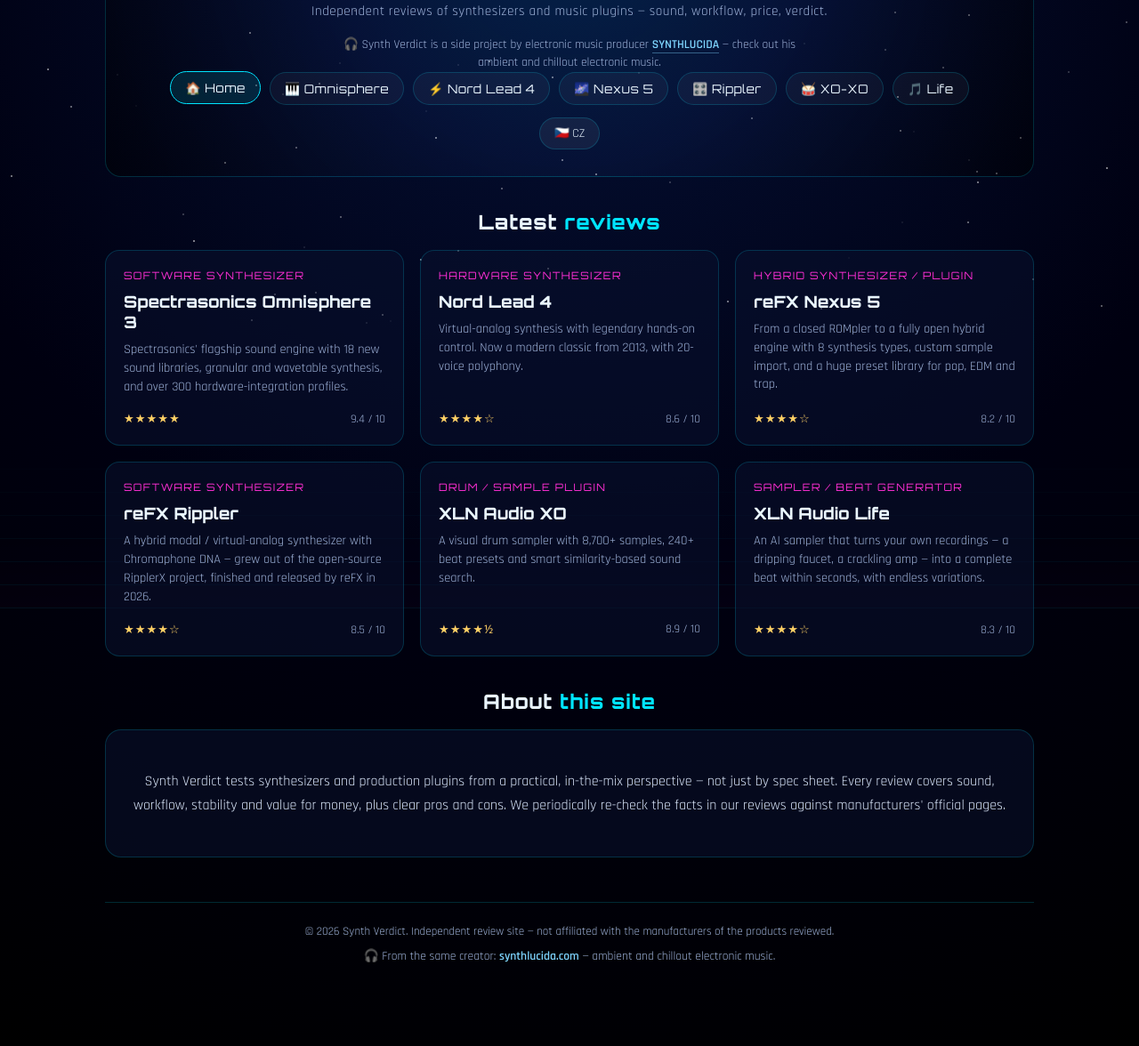
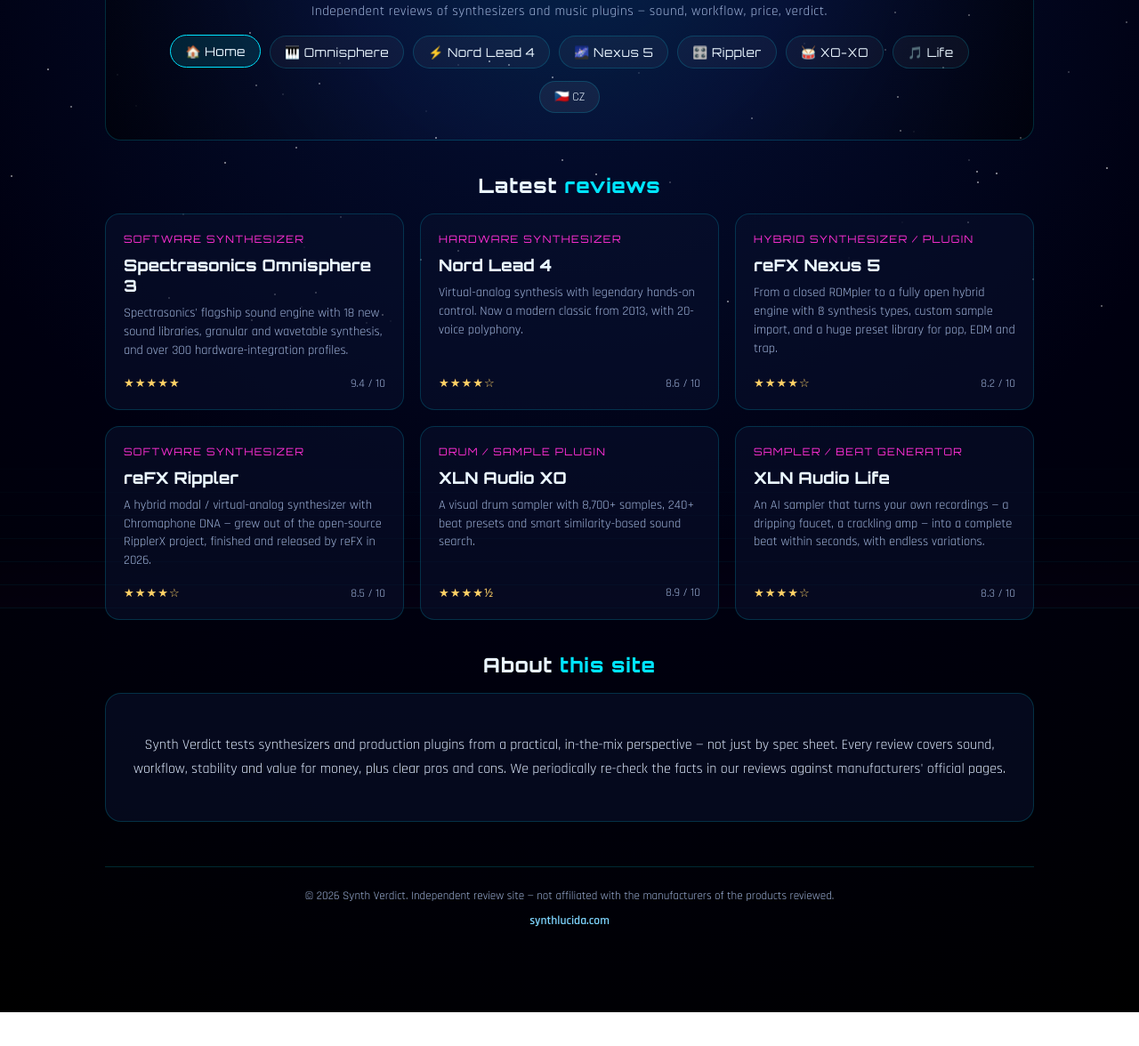
Before and after one commit to synthreviews/synthreviews.github.io, a plain HTML site: page index.html in a window 1280 px wide. Shown: the part 116-1292 px from the top of the page at 89% size. After the commit the page ends 1254 px from the top, so only its background shows below. Drawn offline with Linux system fonts and the light colour scheme.

Commit message:
Add files via upload

```diff
--- a/index.html
+++ b/index.html
@@ -49,9 +49,6 @@
 .lang-toggle-wrap{display:flex;justify-content:center;margin:14px 0 4px;}
 .lang-toggle-btn{background:rgba(255,255,255,0.06);border:1px solid var(--card-border,rgba(255,255,255,0.18));color:var(--text,#fff);border-radius:999px;padding:8px 16px;font-family:inherit;font-size:0.85rem;cursor:pointer;transition:background .2s;}
 .lang-toggle-btn:hover{background:rgba(255,255,255,0.14);}
-.synthlucida-note{font-size:0.85rem;color:var(--text-dim,rgba(255,255,255,0.65));margin:10px auto 0;max-width:520px;line-height:1.5;}
-.synthlucida-note a{color:#7dd3fc;text-decoration:none;font-weight:600;border-bottom:1px solid rgba(125,211,252,0.4);}
-.synthlucida-note a:hover{border-bottom-color:#7dd3fc;}
 .footer-synthlucida{margin-top:10px;font-size:0.85rem;}
 .footer-synthlucida a{color:#7dd3fc;text-decoration:none;font-weight:600;}
 .footer-synthlucida a:hover{text-decoration:underline;}
@@ -75,7 +72,6 @@
 <header class="site-header">
   <h1 class="brand">SYNTH VERDICT</h1>
   <p class="tagline" data-i18n="tagline">Nezávislé recenze syntezátorů a hudebních pluginů — zvuk, workflow, cena, verdikt.</p>
-  <p class="synthlucida-note" data-i18n="synthlucida-note">🎧 Synth Verdict je vedlejší projekt hudebního producenta <a href="https://synthlucida.com" target="_blank" rel="noopener noreferrer">SYNTHLUCIDA</a> — poslechněte si jeho ambientní a chillout elektronickou hudbu.</p>
   <nav class="nav-links" aria-label="Hlavní navigace">
     <a href="index.html" class="active" data-i18n="nav-home">🏠 Domů</a>
     <a href="omnisphere.html" data-i18n="nav-omni">🎹 Omnisphere</a>
@@ -145,7 +141,7 @@
 
 <footer>
 <span data-i18n="footer">© 2026 Synth Verdict. Nezávislý recenzní web — neafiliováno s výrobci uvedených produktů.</span>
-<div class="footer-synthlucida" data-i18n="footer-synthlucida">🎧 Od stejného tvůrce: <a href="https://synthlucida.com" target="_blank" rel="noopener noreferrer">synthlucida.com</a> — ambientní a chillout elektronická hudba.</div>
+<div class="footer-synthlucida" data-i18n="footer-synthlucida"><a href="https://synthlucida.com" target="_blank" rel="noopener noreferrer">synthlucida.com</a></div>
 </footer>
 
 </main>
@@ -165,7 +161,6 @@
     'nav-rippler': '🎛️ Rippler',
     'nav-xo': '🥁 XO-XO',
     'nav-life': '🎵 Life',
-    'synthlucida-note': '🎧 Synth Verdict is a side project by electronic music producer <a href="https://synthlucida.com" target="_blank" rel="noopener noreferrer">SYNTHLUCIDA</a> — check out his ambient and chillout electronic music.',
     'latest-title': 'Latest <span>reviews</span>',
     'card-omni-kicker': 'Software synthesizer',
     'card-omni-title': 'Spectrasonics Omnisphere 3',
@@ -188,7 +183,7 @@
     'about-title': 'About <span>this site</span>',
     'about-text': "Synth Verdict tests synthesizers and production plugins from a practical, in-the-mix perspective — not just by spec sheet. Every review covers sound, workflow, stability and value for money, plus clear pros and cons. We periodically re-check the facts in our reviews against manufacturers' official pages.",
     'footer': '© 2026 Synth Verdict. Independent review site — not affiliated with the manufacturers of the products reviewed.',
-    'footer-synthlucida': '🎧 From the same creator: <a href="https://synthlucida.com" target="_blank" rel="noopener noreferrer">synthlucida.com</a> — ambient and chillout electronic music.'
+    'footer-synthlucida': '<a href="https://synthlucida.com" target="_blank" rel="noopener noreferrer">synthlucida.com</a>'
   };
   var originalHTML = {};
   function initLang(){
--- a/sw.js
+++ b/sw.js
@@ -2,7 +2,7 @@
 // Cache-first for static assets, network-first fallback for HTML so
 // article edits show up quickly while still working offline.
 
-const CACHE_NAME = 'synth-verdict-v3';
+const CACHE_NAME = 'synth-verdict-v4';
 
 const CORE_ASSETS = [
   './',
```
